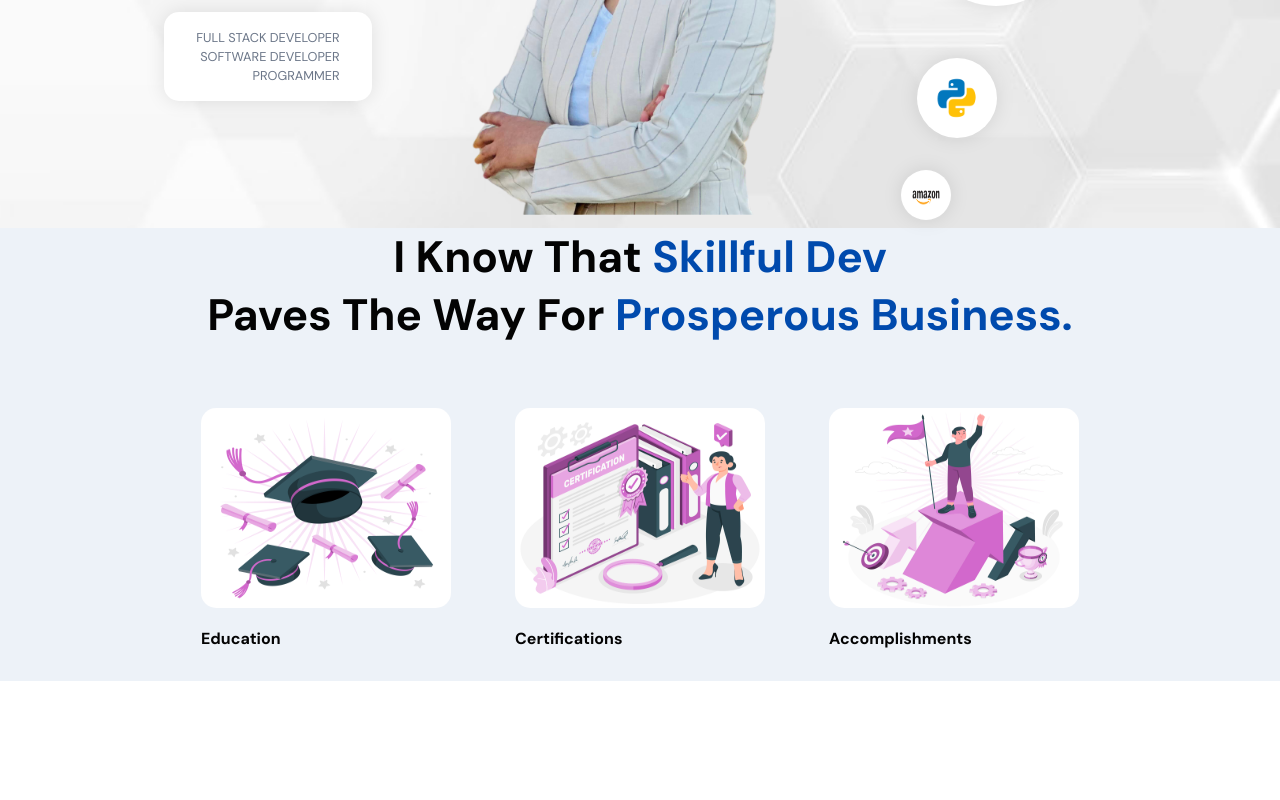
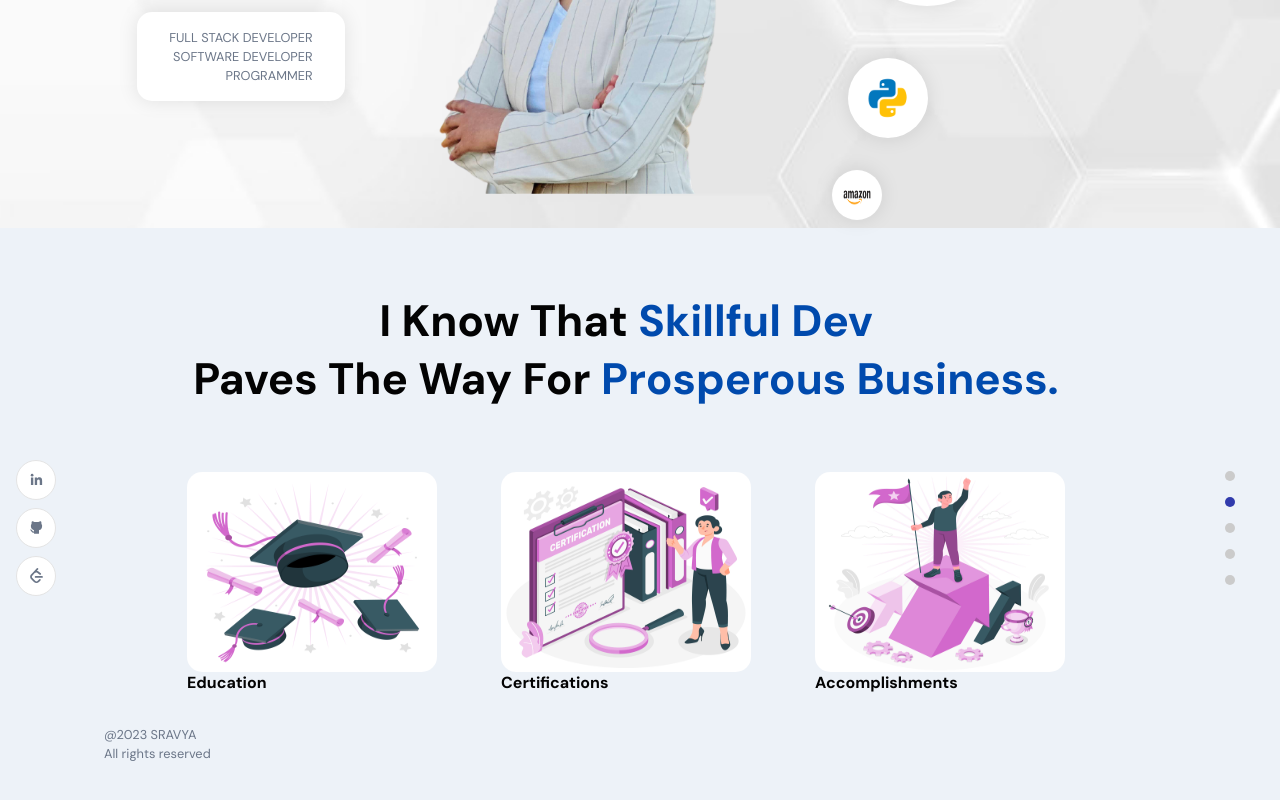
Before and after one commit to GuduruSravya/my-portfolio, a React (Create React App) app: page / in a window 1280 px wide. Shown: the part 400-1200 px from the top of the page. Before the commit the page ends 1081 px from the top, so only its background shows below. Built offline with nearby package versions, Linux system fonts and the light colour scheme; no server answers.

Commit message:
Added higher order functions to wrap the every element with navigation and icons

```diff
--- a/src/App.css
+++ b/src/App.css
@@ -16,6 +16,8 @@
   min-height: 100vh;
   display: flex;
   flex-direction: row;
+  flex-wrap: wrap;
+  position: relative;
 }
 
 .app__flex {
@@ -26,10 +28,15 @@
 
 .app__wrapper {
   flex: 1;
-  width: 100%;
+  width: auto;
   flex-direction: column;
   padding: 4rem 2rem;
+}
 
+@media screen and (max-width: 450px) {
+  .app__wrapper {
+    padding: 4rem 1rem 2rem;
+  }
 }
 
 .copyright {
@@ -41,7 +48,7 @@
   align-items: flex-end;
 }
 
-.copyright  p {
+.copyright p {
   text-transform: uppercase;
   color: var(--black-color);
 }
@@ -52,58 +59,51 @@
   text-align: center;
   color: var(--black-color);
   text-transform: capitalize;
+}
 
-
-}
-.head-text span{
+.head-text span {
   color: var(--secondary-color);
 }
+
 @media screen and (min-width: 2000px) {
-  .head-text{
+  .head-text {
     font-size: 4rem;
   }
-  .p-text{
+  .p-text {
     font-size: 1.75rem;
   }
-  .bold-text{
+  .bold-text {
     font-size: 2rem;
   }
-  .app__social div{
+  .app__social div {
     width: 70px;
     height: 70px;
     margin: 0.5rem 0;
   }
-    .app__social div svg{
+  .app__social div svg {
     width: 30px;
     height: 30px;
   }
-    .app__navigation-dot{
+  .app__navigation-dot {
     width: 20px;
     height: 20px;
   }
 }
 
-
 @media screen and (max-width: 450px) {
-  .app__wrapper{
-    padding: 4rem 1rem 2rem;
-  }
-  .head-text{
+  .head-text {
     font-size: 2rem;
   }
-  .bold-text{
+  .bold-text {
     font-size: 0.9rem;
   }
 }
-
 
 .p-text {
   font-size: 0.8rem;
   text-align: left;
   color: var(--gray-color);
   line-height: 1.5;
-
-
 }
 
 .bold-text {
@@ -119,7 +119,9 @@
   align-items: center;
   flex-direction: column;
   padding: 1rem;
+
 }
+
 .app__social div {
   width: 40px;
   height: 40px;
@@ -127,25 +129,24 @@
   background-color: var(--white-color);
   margin: 0.25rem 0;
   border: 1px solid var(--lightGray-color);
-
   display: flex;
   justify-content: center;
   align-items: center;
-
   transition: all 0.3s ease-in-out;
 }
+
 .app__social div svg {
   width: 15px;
   height: 15px;
   color: var(--gray-color);
 }
 
-.app__social div:hover{
+.app__social div:hover {
   background-color: var(--secondary-color);
   border-color: var(--secondary-color);
 }
 
-.app__social div:hover svg{
+.app__social div:hover svg {
   color: var(--white-color);
 }
 
@@ -155,9 +156,12 @@
   align-items: center;
   flex-direction: column;
   padding: 1rem;
+  width:100px;
+  right:0px;
+  top:1000px;
 }
 
-.app__navigation .app__navigation-dot{
+.app__navigation .app__navigation-dot {
   width: 10px;
   height: 10px;
   border-radius: 50%;
@@ -165,7 +169,8 @@
   margin: 0.5rem;
   transition: background-color 0.2s ease-in-out;
 }
-.app__navigation:hover {
+
+.app__navigation-dot:hover {
   background-color: var(--secondary-color);
 }
 
--- a/src/cointainer/About/About.css
+++ b/src/cointainer/About/About.css
@@ -1,8 +1,4 @@
-.app__about{
-  flex:1;
-  width:100%;
-  flex-direction: column;
-}
+
 
 .app__profiles{
   display: flex;
--- a/src/cointainer/About/About.jsx
+++ b/src/cointainer/About/About.jsx
@@ -8,26 +8,16 @@ import { urlFor,client} from '../../client';
 import Overlay from '../About/Overlay';
 import Modal from './Modal';
 import Card from './Card';
+import {AppWrap} from '../../wrapper';
 
 
 
 const About = () =>{
-
-    const [abouts, setAbouts] = useState([])
-    let about = [
+    let abouts = [
         {title:"Education",type:"edu", imgUrl:images.education},
         {title:"Certifications",type:"honors",imgUrl:images.certificate},
         {title:"Accomplishments",type:"accomplished",imgUrl:images.milestone}
-]
-    useEffect(() => {
-      const query = '*[_type == "abouts"]'
-
-      client.fetch(query)
-      .then((data) =>{
-        setAbouts(data)
-      })
-    }, [])
-
+        ]
 
     return(
         <>
@@ -38,8 +28,8 @@ const About = () =>{
         </h2>
         <div className='app__profiles'>
 
-            {about.map((about,index)=>(
-                <Card data={about}/>
+            {abouts.map((about,index)=>(
+                <Card data={about} index={index}/>
             ))}
 
 
@@ -49,4 +39,4 @@ const About = () =>{
     );
 }
 
-export default About;
+export default AppWrap(About,'about');
--- a/src/cointainer/About/Card.jsx
+++ b/src/cointainer/About/Card.jsx
@@ -3,7 +3,7 @@ import {motion} from 'framer-motion';
 import Overlay from './Overlay';
 import Modal from './Modal';
 
-const Card = ({data}) => {
+const Card = ({data,index}) => {
     const [open,setOpen]=useState(false);
 
     const openModal=()=>{
@@ -19,11 +19,11 @@ const Card = ({data}) => {
     whileHover={{scale:1.1}}
     transition={{duration:0.5,type:'tween'}}
     className='app__profile-item'
-    key={data.title}
+    key={data.title + index}
     onClick={openModal}
     >
       <img src={data.imgUrl}/>
-      <h2 className='bold-text' style={{marginTop:20}}>{data.title}</h2>
+      <h2 className='bold-text'>{data.title}</h2>
     </motion.div>
     {open && <Overlay close={closeModel}>
                         <Modal data={data} close={closeModel}/>
--- a/src/cointainer/Header/Header.jsx
+++ b/src/cointainer/Header/Header.jsx
@@ -8,6 +8,7 @@ import { Link } from 'react-scroll';
 
 import {motion} from 'framer-motion';
 import { images } from '../../constants';
+import { AppWrap } from '../../wrapper';
 
 import './header.css';
 const scaleVariants={
@@ -25,7 +26,7 @@ const Header = () => {
 
 
   return (
-    <div id="home" className='app__header app__flex'>
+    <div className='app__header app__flex'>
       <motion.div
         whileInView={{x:[-100,0],opacity:[0,1]}}
         transition={{duration:0.5}}
@@ -73,4 +74,4 @@ const Header = () => {
   )
 };
 
-export default Header;
+export default AppWrap(Header,'home');
--- /dev/null
+++ b/src/components/NavigationLinks.jsx
@@ -0,0 +1,19 @@
+import React from 'react'
+
+const NavigationLinks = ({active}) => {
+  return (
+    <div className='app__navigation'>
+       {['home','about','projects','skills','contact'].map((section,index) => (
+        <a
+        href={`#${section}`}
+        key={section+index}
+        className='app__navigation-dot'
+        style={active === section?{backgroundColor:'#313BAC'}:{}}
+        ></a>
+
+        ))}
+    </div>
+  )
+}
+
+export default NavigationLinks
--- /dev/null
+++ b/src/components/SocialMedia.jsx
@@ -0,0 +1,22 @@
+import React from 'react'
+import {BiLogoLinkedin} from 'react-icons/bi';
+import {TbBrandGithubFilled} from 'react-icons/tb';
+import {SiLeetcode} from 'react-icons/si';
+
+const SocialMedia = () => {
+  return (
+    <div className='app__social'>
+        <div>
+            <BiLogoLinkedin/>
+        </div>
+        <div>
+            <TbBrandGithubFilled/>
+        </div>
+        <div>
+            <SiLeetcode/>
+        </div>
+    </div>
+  )
+}
+
+export default SocialMedia
--- a/src/components/index.js
+++ b/src/components/index.js
@@ -1 +1,3 @@
-export {default as Nav} from './Nav/Nav'
+export {default as Nav} from './Nav/Nav';
+export {default as NavigationLinks} from './NavigationLinks';
+export {default as SocialMedia} from './SocialMedia';
--- /dev/null
+++ b/src/wrapper/AppWrap.js
@@ -0,0 +1,32 @@
+import React from 'react';
+import {NavigationLinks, SocialMedia} from '../components';
+
+const AppWrap = (Component,idName,classNames) => function HOC(){
+  return (
+    <div id={idName} className='app__cointainer'>
+
+        {(idName==='home')?
+        <div className='app__flex'>
+            <div className='app__wrapper'>
+                <Component/>
+            </div>
+            <NavigationLinks active={idName}/>
+        </div>
+        :
+        <div className='app__flex'>
+            <SocialMedia/>
+            <div className='app__wrapper'>
+                <Component/>
+                <div className='copy_right'>
+                    <p className='p-text'>@2023 SRAVYA</p>
+                    <p className='p-text'>All rights reserved</p>
+                </div>
+            </div>
+            <NavigationLinks active={idName}/>
+        </div>
+        }
+        </div>
+  )
+}
+
+export default AppWrap
--- /dev/null
+++ b/src/wrapper/index.js
@@ -0,0 +1 @@
+export {default as AppWrap} from './AppWrap'
```
Also changed, not shown: src/cointainer/About/Modal.jsx (+18 -26 lines). Lines whose indentation alone changed are shown as unchanged.
